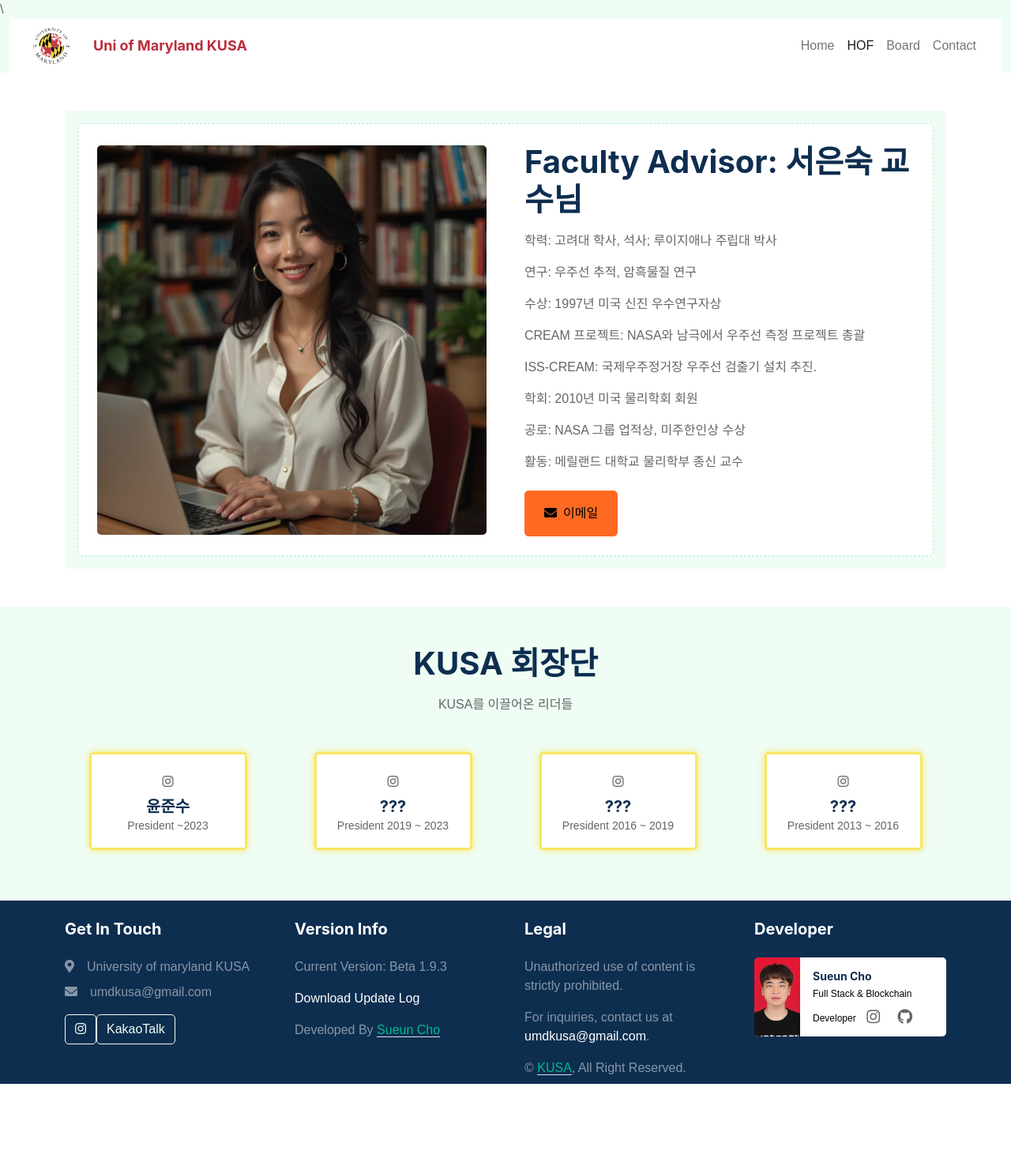
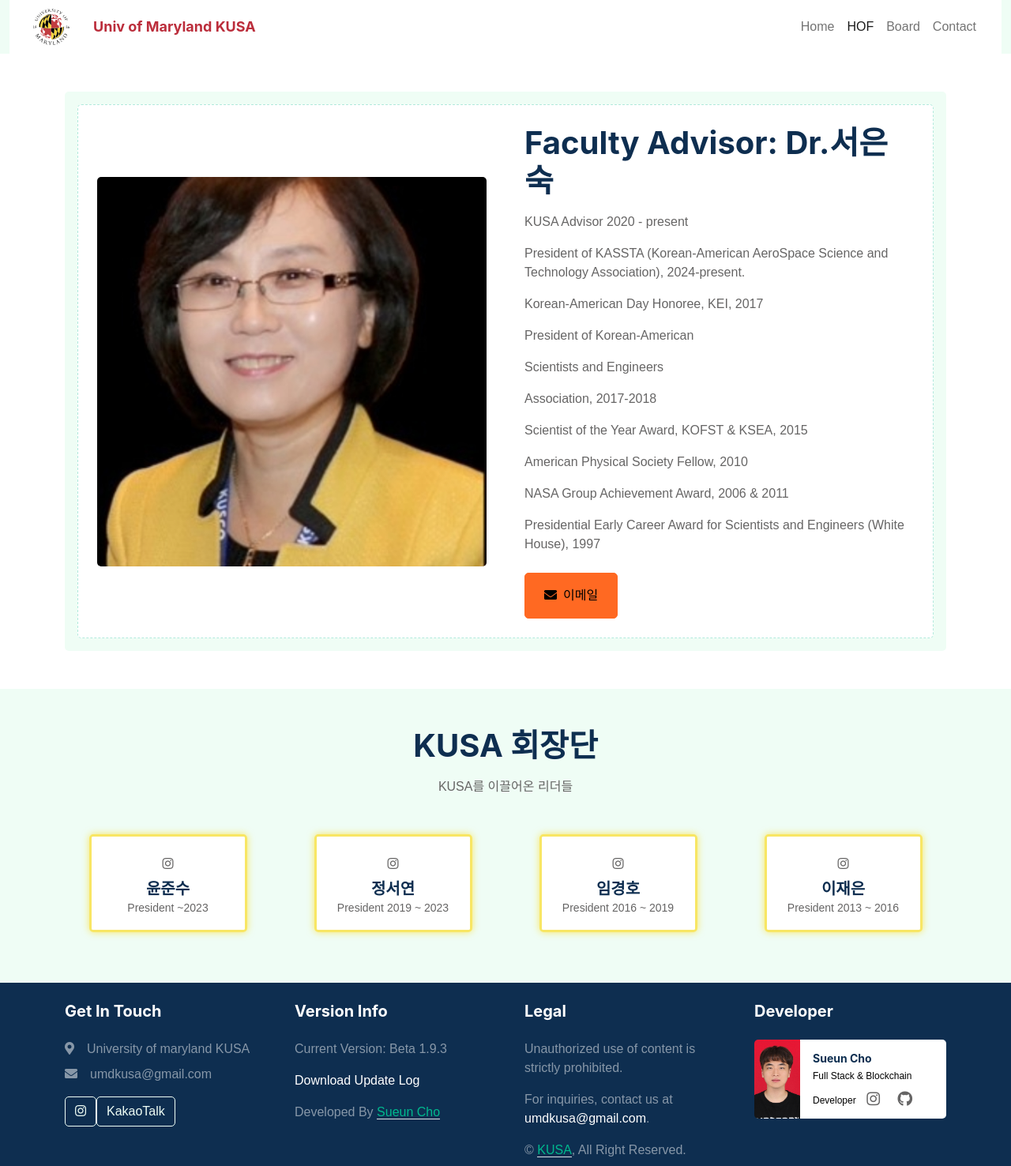
Before and after one commit to sueun-dev/umd-kusa-official-website, a Flask app: page /about in a window 1280 px wide. Shown: the whole page at 79% size. Before the commit the page ends 1372 px from the top, so only its background shows below. Run offline with Flask 3, Linux system fonts and the light colour scheme; some libraries are stand-ins or nearby versions.

Commit message:
🚀 Initial Commit: Version 1.9.6 - UMD-KUSA Official Website Bug Fix

```diff
--- a/app.py
+++ b/app.py
@@ -18,7 +18,7 @@
 
 from flask import (
     Flask, request, render_template, send_from_directory, abort,
-    Response, redirect, url_for, flash,
+    Response, redirect, url_for, flash, jsonify
 )  # Import necessary Flask modules and functions
 
 from flask_sqlalchemy import SQLAlchemy  # Import SQLAlchemy for database management
@@ -239,6 +239,16 @@
 def page_not_found(e):
     return render_template("404.html"), 404
 
+@app.route("/api")
+def api():
+    """Return all file information as JSON."""
+    files = PDFFile.query.all()  # 데이터베이스에서 모든 파일 정보 조회
+    file_list = [
+        {"id": file.id, "filename": file.filename, "upload_date": file.upload_date.strftime("%Y-%m-%d %H:%M:%S")}
+        for file in files
+    ]  # 파일 정보를 JSON 친화적 형식으로 변환
+    return jsonify(file_list)  # JSON 형식으로 파일 정보 반환
+
 if __name__ == "__main__":
     with app.app_context():
         db.create_all()  # Create database tables
--- a/templates/about.html
+++ b/templates/about.html
@@ -2,7 +2,7 @@
 <html lang="en">
   <head>
     <meta charset="utf-8" />
-    <title>About KUSA</title>\<meta content="width=device-width, initial-scale=1.0" name="viewport" />
+    <title>About KUSA</title><meta content="width=device-width, initial-scale=1.0" name="viewport" />
     <meta content="Learn more about the Korean Undergraduate Student Association (KUSA) at the University of Maryland. Discover our mission, values, and community." name="description" />
 
     <meta content="KUSA, Korean Undergraduate Student Association, University of Maryland, UMD, Korean students, student association, Korean community" name="keywords" />
@@ -81,7 +81,7 @@
             <img class="img-fluid" src="static/img/university-of-maryland-seeklogo.svg" alt="Icon" style="width: 50px; height: 50px;" />
           </div>
           <!-- Desktop and tablet view -->
-          <h1 class="m-0 text-primary d-none d-md-block" style="font-size: 18px;">Uni of Maryland KUSA</h1>
+          <h1 class="m-0 text-primary d-none d-md-block" style="font-size: 18px;">Univ of Maryland KUSA</h1>
           <!-- Mobile view -->
           <h1 class="m-0 text-primary d-block d-md-none" style="font-size: 18px;">U of M KUSA</h1>
         </a>
@@ -106,19 +106,21 @@
             <div class="bg-white rounded p-4" style="border: 1px dashed rgba(0, 185, 142, .3)">
               <div class="row g-5 align-items-center">
                 <div class="col-lg-6 wow fadeIn" data-wow-delay="0.1s">
-                  <img class="img-fluid rounded w-70" src="/static/img/professor_image.png" alt="" />
+                  <img class="img-fluid rounded w-70" src="/static/img/seo_eun_s.jpeg" alt="" />
                 </div>
                 <div class="col-lg-6 wow fadeIn" data-wow-delay="0.5s">
                   <div class="mb-4">
-                    <h1 class="mb-3">Faculty Advisor: 서은숙 교수님</h1>
-                    <p>학력: 고려대 학사, 석사; 루이지애나 주립대 박사</p>
-                    <p>연구: 우주선 추적, 암흑물질 연구</p>
-                    <p>수상: 1997년 미국 신진 우수연구자상</p>
-                    <p>CREAM 프로젝트: NASA와 남극에서 우주선 측정 프로젝트 총괄</p>
-                    <p>ISS-CREAM: 국제우주정거장 우주선 검출기 설치 추진.</p>
-                    <p>학회: 2010년 미국 물리학회 회원</p>
-                    <p>공로: NASA 그룹 업적상, 미주한인상 수상</p>
-                    <p>활동: 메릴랜드 대학교 물리학부 종신 교수</p>
+                    <h1 class="mb-3">Faculty Advisor: Dr.서은숙</h1>
+                    <p>KUSA Advisor 2020 - present</p>
+                    <p>President of KASSTA (Korean-American AeroSpace Science and Technology Association), 2024-present.</p>
+                    <p>Korean-American Day Honoree, KEI, 2017</p>
+                    <p>President of Korean-American </p>
+                    <p>Scientists and Engineers </p>
+                    <p>Association, 2017-2018</p>
+                    <p>Scientist of the Year Award, KOFST & KSEA, 2015</p>
+                    <p>American Physical Society Fellow, 2010</p>
+                    <p>NASA Group Achievement Award, 2006 & 2011</p>
+                    <p>Presidential Early Career Award for Scientists and Engineers (White House), 1997</p>
                   </div>
                   <a href="#" class="btn btn-secondary py-3 px-4" onclick="copyEmailToClipboard('seo@umd.edu'); return false;"><i class="fa fa-envelope me-2"></i>이메일</a>
                 </div>
@@ -142,7 +144,7 @@
                 <a class="btn btn-square mx-1" href=""><i class="fab fa-instagram"></i></a>
                 <h5 class="fw-bold mb-0">윤준수</h5>
                 <small>President ~2023</small>
-                <p class="department">Computer Science</p>
+                <p class="department">Nutritional Science</p>
               </div>
             </div>
           </div>
@@ -151,7 +153,7 @@
             <div class="team-item-pre rounded overflow-hidden" style="max-width: 200px; margin: 0 auto;">
               <div class="social-box bg-white text-center p-3">
                 <a class="btn btn-square mx-1" href=""><i class="fab fa-instagram"></i></a>
-                <h5 class="fw-bold mb-0">???</h5>
+                <h5 class="fw-bold mb-0">정서연</h5>
                 <small>President 2019 ~ 2023</small>
                 <p class="department">Computer Science</p>
               </div>
@@ -161,9 +163,9 @@
             <div class="team-item-pre rounded overflow-hidden" style="max-width: 200px; margin: 0 auto;">
               <div class="social-box bg-white text-center p-3">
                 <a class="btn btn-square mx-1" href=""><i class="fab fa-instagram"></i></a>
-                <h5 class="fw-bold mb-0">???</h5>
+                <h5 class="fw-bold mb-0">임경호</h5>
                 <small>President 2016 ~ 2019</small>
-                <p class="department">Computer Science</p>
+                <p class="department">info-science</p>
               </div>
             </div>
           </div>
@@ -171,9 +173,9 @@
             <div class="team-item-pre rounded overflow-hidden" style="max-width: 200px; margin: 0 auto;">
               <div class="social-box bg-white text-center p-3">
                 <a class="btn btn-square mx-1" href=""><i class="fab fa-instagram"></i></a>
-                <h5 class="fw-bold mb-0">???</h5>
+                <h5 class="fw-bold mb-0">이재은</h5>
                 <small>President 2013 ~ 2016</small>
-                <p class="department">Computer Science</p>
+                <p class="department">info-science</p>
               </div>
             </div>
           </div>
```
Also changed, not shown: templates/index.html (+20 -19 lines), static/img/lim_hyun_ho_umd.jpeg (added), static/img/seo_eun_s.jpeg (added), static/img/yon_jang.jpeg (added), uploads/Screenshot 2024-08-23 at 16.26.35.png (added).
